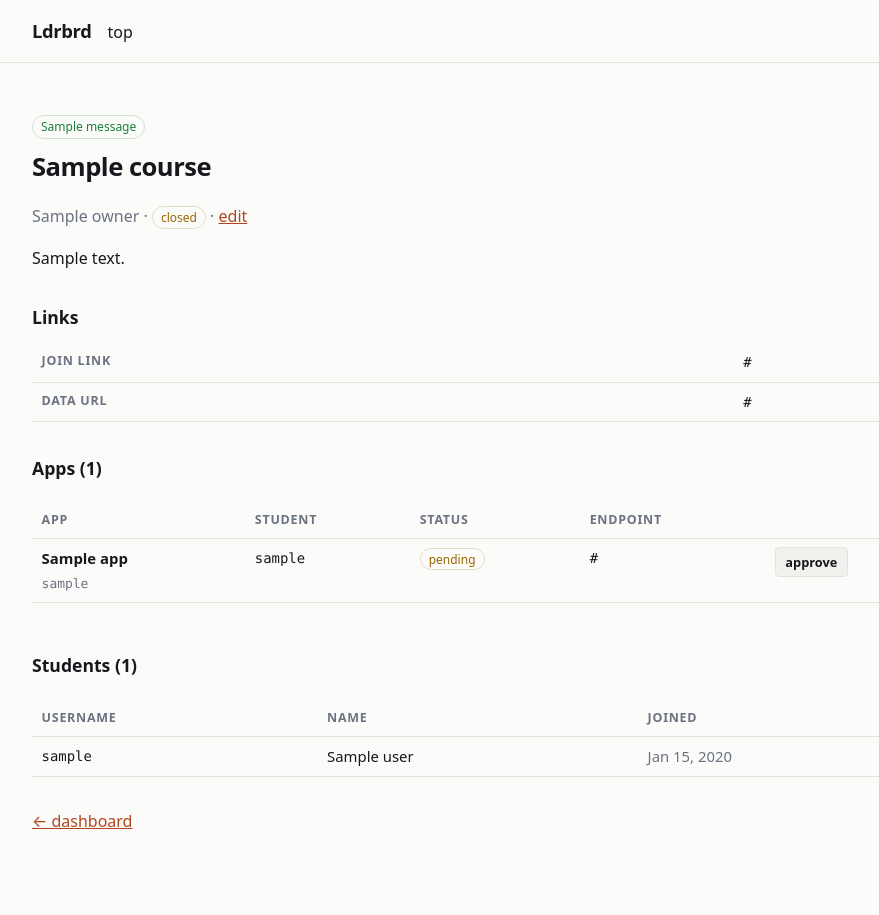
After one commit to hcientist/Ldrbrd, a Django app: template templates/course_detail.html in a window 1280 px wide. The commit adds this page. Shown: the whole page, without its empty margins (148-1027 px from the left). Run offline with Django 5.2, Linux system fonts and the light colour scheme; the template is opened without the code that fills it: most values are stand-ins (such as "Sample title", 1, 10 or a date in 2020); one stand-in notice (Sample message) is shown.

Commit message:
staff CRUD courses

```diff
--- a/ldrbrd/urls.py
+++ b/ldrbrd/urls.py
@@ -50,6 +50,10 @@ urlpatterns = [
         name="canvas-openid-configuration",
     ),
     path("healthz", account_views.healthz, name="healthz"),
+    path("courses/new", account_views.course_create, name="course-create"),
+    path("courses/<int:course_id>/", account_views.course_detail, name="course-detail"),
+    path("courses/<int:course_id>/edit", account_views.course_edit, name="course-edit"),
+    path("apps/<int:app_id>/approval", account_views.app_set_approval, name="app-set-approval"),
     path("join/<str:join_token>", account_views.join_course, name="join-course"),
     path("top", account_views.top, name="top"),
     path("", account_views.home, name="home"),
--- a/templates/base.html
+++ b/templates/base.html
@@ -41,6 +41,16 @@
   .wait { color: #9a6700; border-color: #9a670033; }
   .empty { color: var(--muted); font-style: italic; }
   .wrap { overflow-x: auto; }
+  .field { margin-bottom: 1rem; }
+  .field label { display: block; font-weight: 600; margin-bottom: .25rem; font-size: .93rem; }
+  .field input[type="text"], .field textarea { width: 100%; max-width: 30rem; padding: .45rem .6rem;
+    font: inherit; border: 1px solid var(--line); border-radius: 4px;
+    background: var(--bg); color: var(--fg); }
+  .field input[type="checkbox"] { margin-right: .4rem; }
+  .btn-sm { font: inherit; font-size: .8rem; font-weight: 600; padding: .25rem .6rem;
+    border-radius: 4px; border: 1px solid var(--line); background: var(--code-bg);
+    color: var(--fg); cursor: pointer; }
+  .btn-sm.danger { color: #b91c1c; }
 </style>
 </head>
 <body>
--- /dev/null
+++ b/templates/course_detail.html
@@ -0,0 +1,78 @@
+{% extends "base.html" %}
+
+{% block title %}{{ course.name }} &middot; Ldrbrd{% endblock %}
+
+{% block content %}
+{% if messages %}
+  {% for msg in messages %}
+    <p class="pill {% if msg.tags == 'success' %}ok{% else %}wait{% endif %}"
+       style="display:inline-block; margin-bottom:.5rem;">{{ msg }}</p>
+  {% endfor %}
+{% endif %}
+
+<h1>{{ course.name }}</h1>
+<p class="muted">
+  {{ course.owner.get_full_name|default:course.owner.username }}
+  &middot;
+  {% if course.is_open %}<span class="pill ok">open</span>
+  {% else %}<span class="pill wait">closed</span>{% endif %}
+  &middot;
+  <a href="{% url 'course-edit' course.id %}">edit</a>
+</p>
+
+{% if course.description %}<p>{{ course.description }}</p>{% endif %}
+
+<h2>Links</h2>
+<table>
+  <tr><th>Join link</th><td class="mono">{{ course.join_url }}</td></tr>
+  <tr><th>Data URL</th><td class="mono">{{ course.data_url }}</td></tr>
+</table>
+
+<h2>Apps ({{ apps|length }})</h2>
+{% if apps %}
+  <div class="wrap"><table>
+    <tr><th>App</th><th>Student</th><th>Status</th><th>Endpoint</th><th></th></tr>
+    {% for app in apps %}
+      <tr>
+        <td><strong>{{ app.name }}</strong><br><span class="muted mono">{{ app.slug }}</span></td>
+        <td class="mono">{{ app.owner.username }}</td>
+        <td>{% if app.approved %}<span class="pill ok">approved</span>
+            {% else %}<span class="pill wait">pending</span>{% endif %}</td>
+        <td class="mono">{{ app.data_url }}</td>
+        <td>
+          <form method="post" action="{% url 'app-set-approval' app.id %}" style="display:inline">
+            {% csrf_token %}
+            {% if app.approved %}
+              <input type="hidden" name="action" value="unapprove">
+              <button class="btn-sm danger" type="submit">revoke</button>
+            {% else %}
+              <input type="hidden" name="action" value="approve">
+              <button class="btn-sm" type="submit">approve</button>
+            {% endif %}
+          </form>
+        </td>
+      </tr>
+    {% endfor %}
+  </table></div>
+{% else %}
+  <p class="empty">No apps registered yet. Share the join link with students to get started.</p>
+{% endif %}
+
+<h2>Students ({{ enrollments|length }})</h2>
+{% if enrollments %}
+  <div class="wrap"><table>
+    <tr><th>Username</th><th>Name</th><th>Joined</th></tr>
+    {% for e in enrollments %}
+      <tr>
+        <td class="mono">{{ e.user.username }}</td>
+        <td>{{ e.user.get_full_name }}</td>
+        <td class="muted">{{ e.joined_at|date:"M j, Y" }}</td>
+      </tr>
+    {% endfor %}
+  </table></div>
+{% else %}
+  <p class="empty">No students enrolled yet.</p>
+{% endif %}
+
+<p><a href="/">&larr; dashboard</a></p>
+{% endblock %}
--- a/templates/home.html
+++ b/templates/home.html
@@ -20,13 +20,17 @@
       <tr><th>Course</th><th>Join link (share with students)</th><th>Apps</th></tr>
       {% for course in taught_courses %}
         <tr>
-          <td><strong>{{ course.name }}</strong><br>
+          <td><a href="{% url 'course-detail' course.id %}"><strong>{{ course.name }}</strong></a><br>
               <span class="muted mono">{{ course.data_url }}</span></td>
           <td class="mono">{{ course.join_url }}</td>
           <td>{{ course.apps.count }}</td>
         </tr>
       {% endfor %}
     </table></div>
+  {% endif %}
+
+  {% if user.is_staff %}
+    <p><a class="btn" href="{% url 'course-create' %}">New course</a></p>
   {% endif %}
 
   {% if enrolled_courses %}
```
Also changed, not shown: accounts/views.py (+87 -2 lines), manage.py (+11 -0 lines), templates/course_form.html (added, +41 -0 lines), 1 other file.
